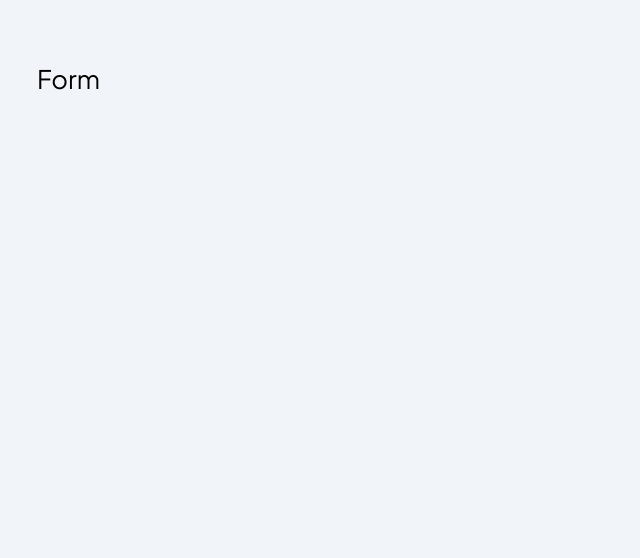
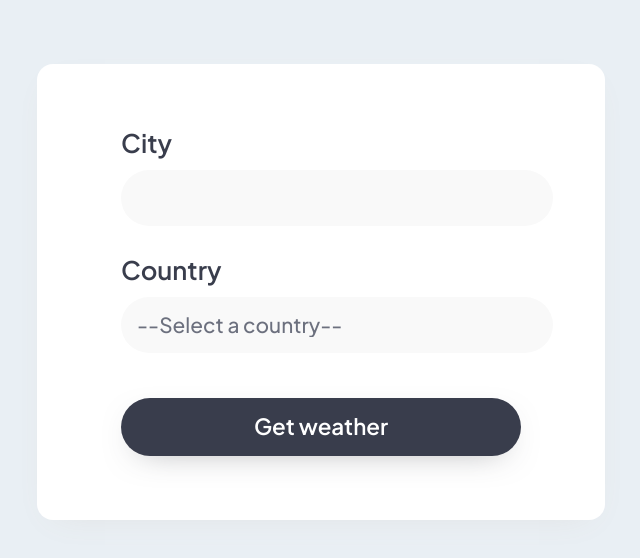
Before and after one commit to jairpss/weather-app, a React (Vite) app: page / in a window 1280 px wide. Shown: the top 558 px of the page, without its empty margins (3-643 px from the left). Built offline with nearby package versions, Linux system fonts and the light colour scheme.

Commit message:
Form ui done

```diff
--- a/src/components/Form.jsx
+++ b/src/components/Form.jsx
@@ -2,7 +2,36 @@ import React from 'react'
 
 const Form = () => {
   return (
-    <div>Form</div>
+    <div className="container">
+        <form>
+            <div className="field">
+                <label htmlFor="city">City</label>
+                <input
+                    type="text"
+                    id="city"
+                    name="city"
+                />
+            </div>
+
+            <div className="field">
+                <label htmlFor="country">Country</label>
+                <select id="country" name="country">
+                    <option value="">--Select a country--</option>
+                    <option value="US">United States</option>
+                    <option value="MX">Mexico</option>
+                    <option value="AR">Argentina</option>
+                    <option value="CO">Colombia</option>
+                    <option value="ES">España</option>
+                    <option value="PE">Peru</option>
+                </select>
+            </div>
+
+            <input
+                type="submit"
+                value="Get weather"
+            />
+        </form>
+    </div>
   )
 }
 
--- a/src/index.css
+++ b/src/index.css
@@ -1,10 +1,10 @@
 body {
   font-family: 'Plus Jakarta Sans', sans-serif;
-  background-color: #f1f5f9;
+  background-color: #E9EFF4;
   font-size: 1.6rem;
 }
 header {
-  background-color: #0ea5e9;
+  background-color: #079CFB;
   padding: 1.5rem;
   border-bottom: 1rem solid #0284c7;
 }
@@ -28,58 +28,68 @@ main {
   margin: 4rem auto;
   max-width: 1200px;
 }
-.contenedor {
+.container {
   margin: 0 auto 2rem auto;
-  border-radius: .5rem;
+  border-radius: 1rem;
   background-color: white;
   padding: 4rem;
   -webkit-box-shadow: 0px 10px 33px -17px rgba(173,173,173,1);
   -moz-box-shadow: 0px 10px 33px -17px rgba(173,173,173,1);
-  box-shadow: 0px 10px 33px -17px rgba(173,173,173,1);
+  box-shadow: 0px 10px 33px -17px rgb(223, 223, 223);
   width: 100%;
 }
 form {
   width: 100%;
 }
-.campo {
+.field {
   max-width: 400px;
   margin: 0 auto 1rem auto;
 }
-.campo label {
+.field label {
   display: block;
-
+  color: #393D4C;
+  font-weight: 600;
+  margin-bottom: .8rem;
 }
-.campo input,
-.campo select {
+.field input,
+.field select {
   all: unset;
-  border: 1px solid #cbd5e1;
+  background-color: #F9F9F9;
   width: 100%;
-  border-radius: 1rem;
-  padding: .5rem;
+  border-radius: 5rem;
+  padding: 1rem;
+  font-family: 'Plus Jakarta Sans', sans-serif;
+  font-size: 1.3rem;
+  font-weight: 500;
+  color: #6C707E;
+  margin-bottom: .8rem;
 }
 
  input[type="submit"] {
-  background-color: #0ea5e9;
+  background-color: #393D4C;
   margin: 2rem auto 0 auto;
   display: block;
   padding: 1rem 3rem;
+  border-radius: 5rem;
   color: white;
-  text-transform: uppercase;
   font-family: 'Plus Jakarta Sans', sans-serif;
-  font-size: 1rem;
+  font-size: 1.4rem;
+  font-weight: 600;
   border: none;
   width: 100%;
   transition: background-color .3s ease;
+  box-shadow: 0px 10px 33px -17px rgb(65, 67, 75, .5);
+}
+
+input[type="submit"]:hover{
+  cursor: pointer;
+  background-color: #434859;
 }
 @media (min-width: 768px) {
    input[type="submit"]  {
      max-width: 400px;
   }
 }
- input[type="submit"]:hover {
-  background-color: #0369a1;
-}
-
 
 .loading {
   display: flex;
```
